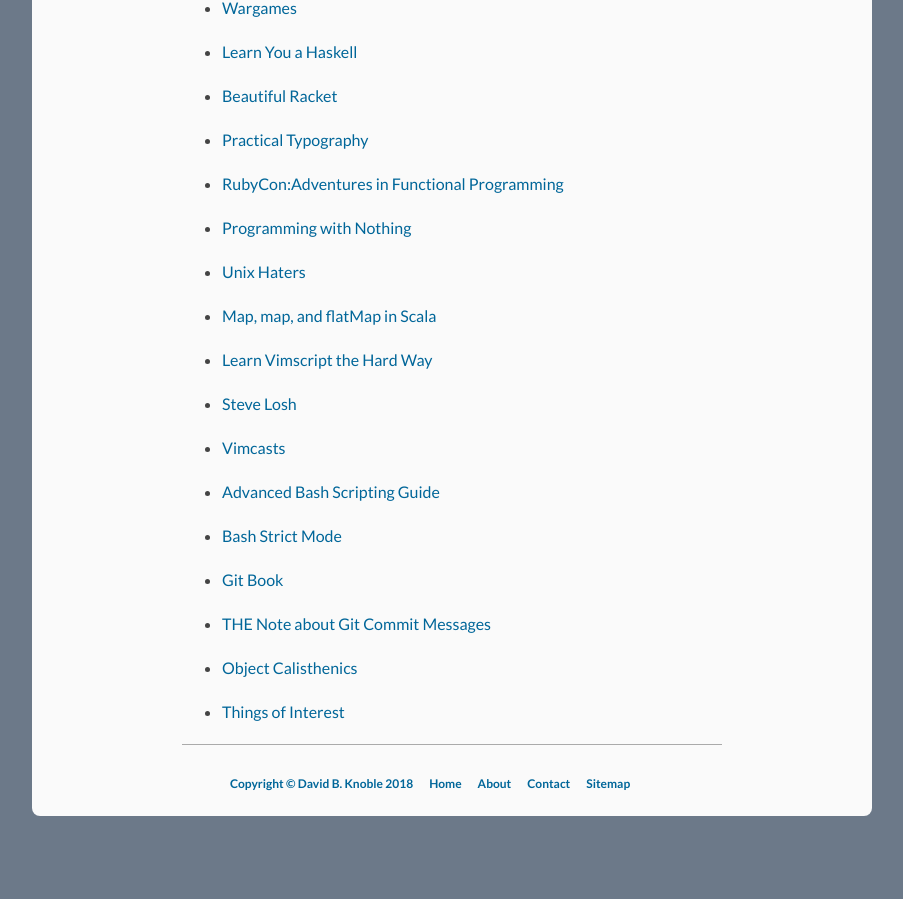
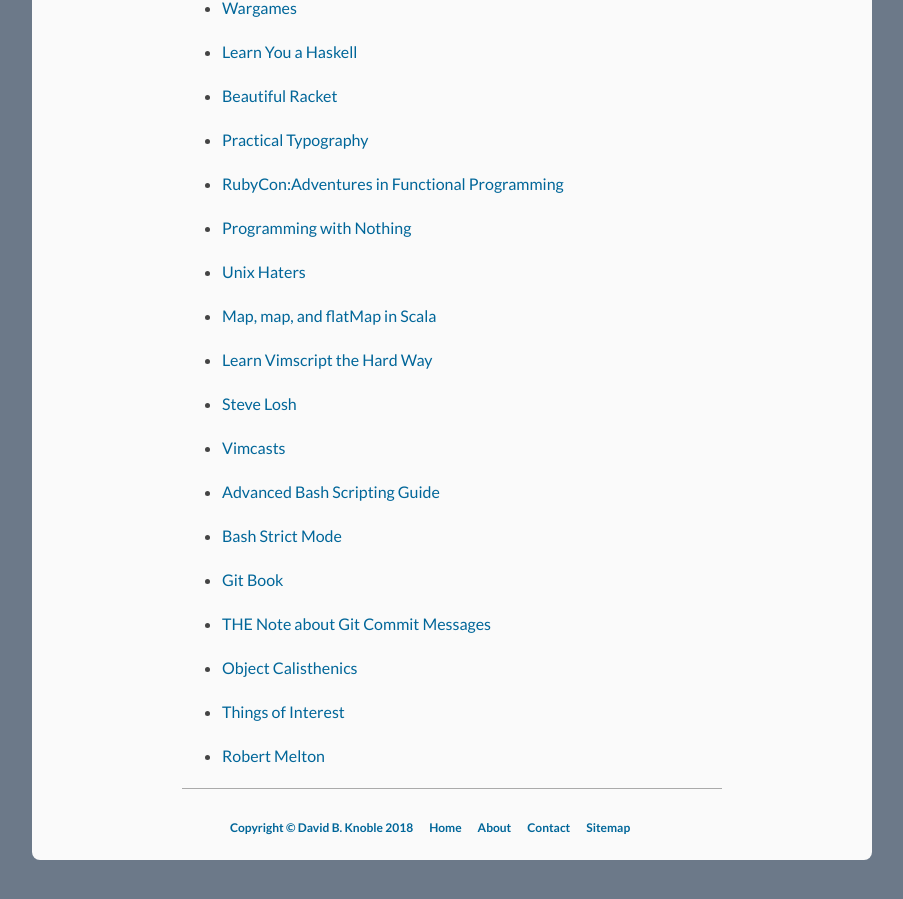
Before and after one commit to benknoble/benknoble.github.io, a Jekyll site: the page built from pages/readinglist.md, in a window 1280 px wide and 900 px high, scrolled down 1458 px. Shown: the whole window, without its empty margins (188-1091 px from the left). Built offline with Jekyll 4.4.1, drawn with Linux system fonts in a browser that asks for light colours; before the commit the page ends 2314 px from its top, so only the background shows below that.

Commit message:
Update reading list

```diff
--- a/_data/reading_list.yml
+++ b/_data/reading_list.yml
@@ -76,3 +76,5 @@
   url: https://www.cs.helsinki.fi/u/luontola/tdd-2009/ext/ObjectCalisthenics.pdf
 - title: Things of Interest
   url: https://qntm.org/
+- title: Robert Melton
+  url: https://www.robertmelton.com
```
